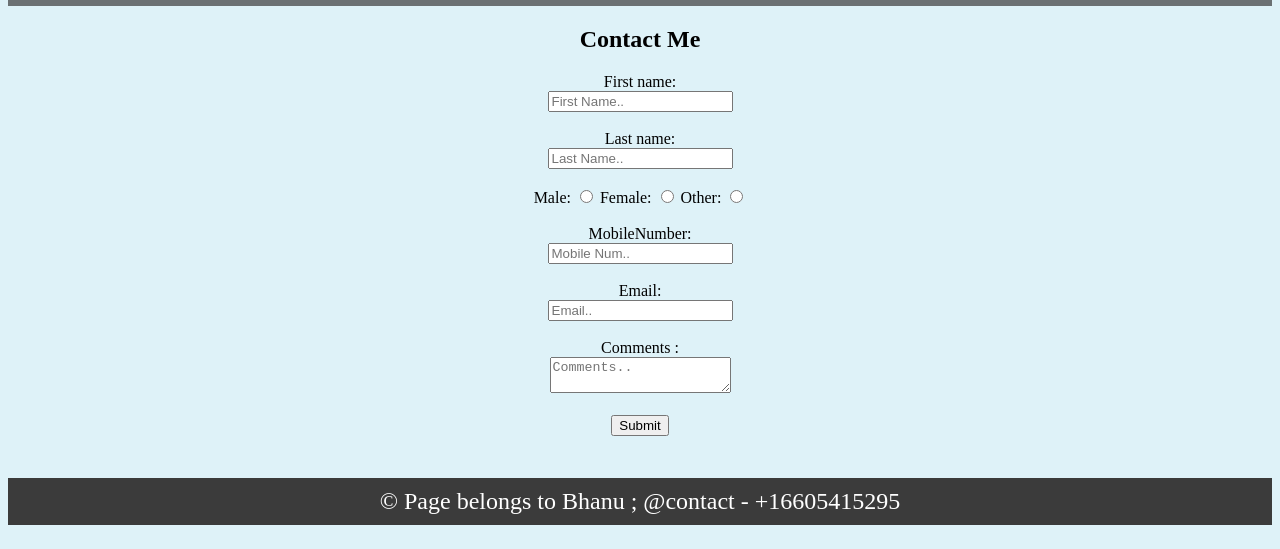
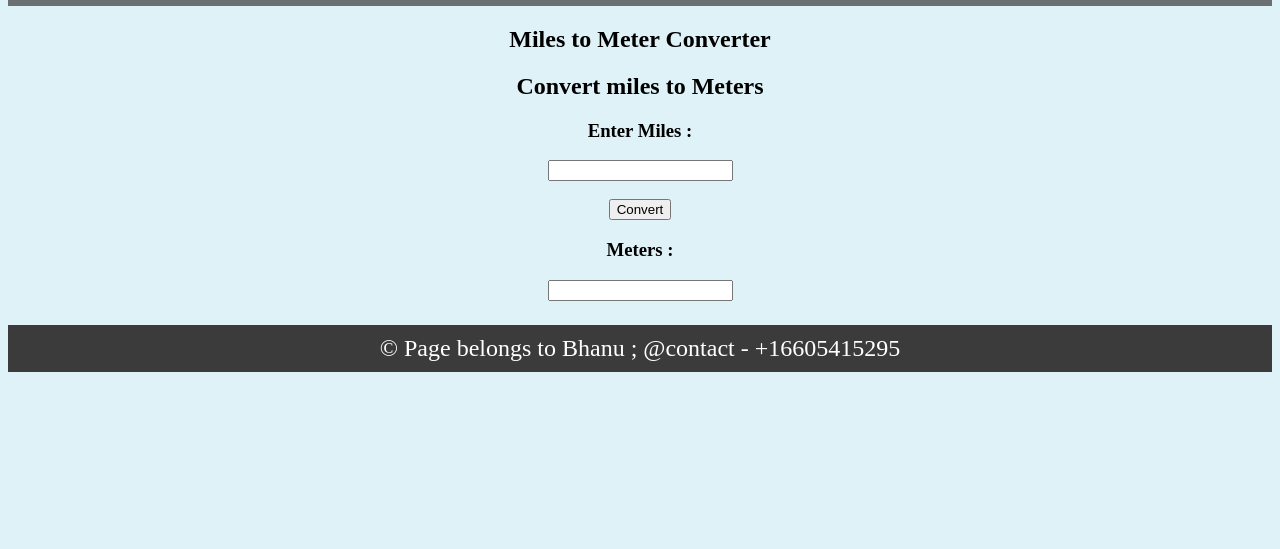
Before and after one commit to BhanuprakashThota/about-me-bhanu, a plain HTML site: page user.html in a window 1280 px wide. Shown: the part 504-1053 px from the top of the page. After the commit the page ends 900 px from the top, so only its background shows below. Drawn offline with Linux system fonts and the light colour scheme.

Commit message:
Final Commit with all changes

```diff
--- a/user.html
+++ b/user.html
@@ -12,7 +12,7 @@
 
 <body>
     <header>
-        <h1 style="text-align:center">Bhanu- the 100</h1><br>
+        <h1 style="text-align:center">Bhanu-About Me</h1><br>
     </header>
     <nav>
         <img src="images/Bhanu.jpg" alt="profile picture" id="my_picture">
@@ -22,23 +22,29 @@
             <li><a href="user.html" rel="noopener">User Interaction</a></li>
         </ul>
     </nav>
+    <script>
+        function convertmeters() {
+            if (document.getElementById("c").value != " ") {
+                var f = document.getElementById("c").value * 1.6 * 1000;
+                document.getElementById("d").value = Math.round(f);
+            } else {
+                document.getElementById("d").value = "please enter the miles in above textbox";
+            }
+        }
+    </script>
     <main class="container-fluid">
-                <h2 style="text-align:center" id="contact_heading">Contact Me</h2>
-                <form style="text-align:center" class="col-md-6" >
-                    <label>First name: </label><br><input type="text" name="FirstName" placeholder="First Name.."><br><br>
-                    <label>Last name: </label><br><input type="text" name="LastName" placeholder="Last Name.."><br><br>
-                    <label>Male: </label><input type="radio" name="gender">
-                    <label>Female: </label><input type="radio" name="gender">
-                    <label>Other: </label><input type="radio" name="gender"><br><br>
-                    <label>MobileNumber: </label><br><input type="number" name="MobileNumber" placeholder="Mobile Num.."><br><br>
-                    <label>Email: </label><br><input type="email" name="Email" placeholder="Email.."><br><br>
-                    <label>Comments : </label><br><textarea placeholder="Comments.."></textarea><br><br>
-                    <input type="submit" value="Submit"><br><br>
-                </form>
+        <h2 style="text-align:center" id="contact_heading">Miles to Meter Converter</h2>
+        <form style="text-align:center">
+            <h2>Convert miles to Meters</h2>
+            <h3>Enter Miles :</h3> <input id="c" type="text"></br></br>
+            <button type="button" id="convert" onclick="convertmeters()">Convert</button></br>
+            <h3>Meters :</h3><input type="text" id="d" readonly="true">
+
+        </form>
     </main>
     <footer>
-        <p class = "footer">
-         &copy Page belongs to Bhanu ; @contact - +16605415295
+        <p class="footer">
+            &copy Page belongs to Bhanu ; @contact - +16605415295
         </p>
     </footer>
 </body>
```
Also changed, not shown: contact.html (+3 -3 lines), index.html (+5 -2 lines).
